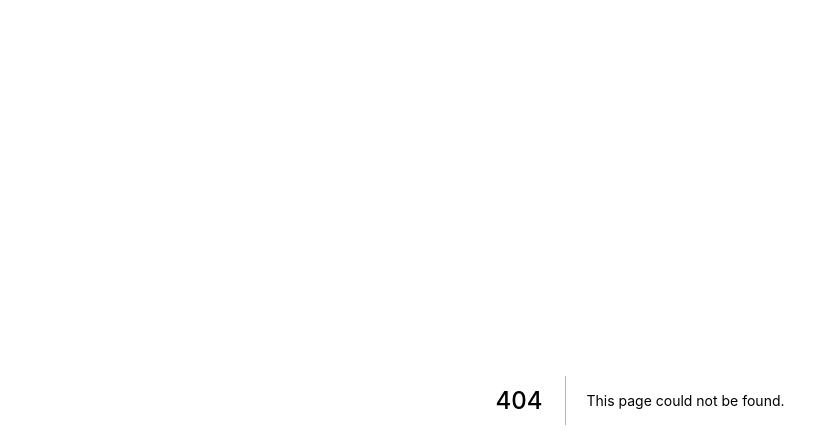
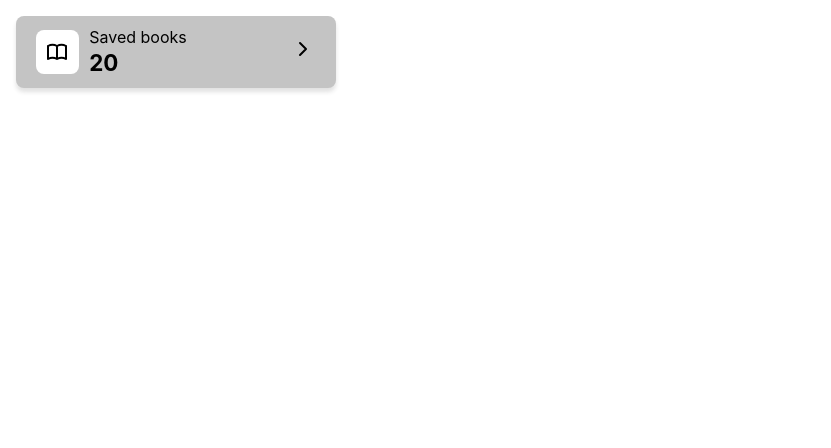
Before and after one commit to doulovera/brainzy, a Next.js app: page /priv/components in a window 1280 px wide. Before the commit this address had no page. Shown: the top 448 px of the page, without its empty margins (0-831 px from the left). Built offline with nearby package versions, Linux system fonts and the light colour scheme.

Commit message:
feat: add info card component

```diff
--- /dev/null
+++ b/components/InfoCard/InfoCard.module.css
@@ -0,0 +1,41 @@
+.card {
+  display: flex;
+  align-items: center;
+  justify-content: space-between;
+  gap: 10px;
+  height: 4.5rem;
+  width: 20rem;
+  padding: 0 20px;
+  background-color: var(--primary);
+  cursor: pointer;
+  border-radius: 8px;
+  box-shadow: 0px 4px 4px #25252522;
+}
+
+.icon_container {
+  display: flex;
+  align-items: center;
+  justify-content: center;
+  aspect-ratio: 1;
+  height: 60%;
+  background-color: #fff;
+  border-radius: 8px;
+  font-size: 25px;
+}
+
+.content {
+  flex: 1;
+}
+
+.content p {
+  margin: 0;
+}
+
+.content h3 {
+  margin: 3px 0 0 0;
+  font-size: 1.4rem;
+}
+
+.arrow {
+  font-size: 25px;
+}
--- /dev/null
+++ b/components/InfoCard/index.tsx
@@ -0,0 +1,32 @@
+import React from 'react';
+import styles from './InfoCard.module.css';
+import { useRouter } from 'next/router';
+import { ArrowRight } from '@components/icons';
+
+type Props = {
+  href: string;
+  icon: React.ReactElement;
+  title: string;
+  amount: string | number;
+}
+
+export default function InfoCard({ href, icon, title, amount, }: Props) {
+  const router = useRouter();
+
+  const handleClick = () => router.push(href);
+
+  return (
+    <div className={styles.card} onClick={handleClick}>
+      <div className={styles.icon_container}>
+        {icon}
+      </div>
+      <div className={styles.content}>
+        <p>{title}</p>
+        <h3>{amount}</h3>
+      </div>
+      <div className={styles.arrow}>
+        <ArrowRight />
+      </div>
+    </div>
+  )
+}
--- /dev/null
+++ b/components/icons/arrow_right.tsx
@@ -0,0 +1,22 @@
+import * as React from "react"
+import { SVGProps } from "react"
+
+const ArrowRight = (props: SVGProps<SVGSVGElement>) => (
+  <svg
+    xmlns="http://www.w3.org/2000/svg"
+    className="icon icon-tabler icon-tabler-chevron-right"
+    width="1em"
+    height="1em"
+    strokeWidth={2}
+    stroke="currentColor"
+    fill="none"
+    strokeLinecap="round"
+    strokeLinejoin="round"
+    {...props}
+  >
+    <path d="M0 0h24v24H0z" stroke="none" />
+    <path d="m9 6 6 6-6 6" />
+  </svg>
+)
+
+export default ArrowRight
--- /dev/null
+++ b/components/icons/book.tsx
@@ -0,0 +1,21 @@
+import * as React from "react"
+import { SVGProps } from "react"
+
+const Book = (props: SVGProps<SVGSVGElement>) => (
+  <svg
+    className="icon icon-tabler icon-tabler-book"
+    width="1em"
+    height="1em"
+    strokeWidth={2}
+    stroke="currentColor"
+    fill="none"
+    strokeLinecap="round"
+    strokeLinejoin="round"
+    {...props}
+  >
+    <path d="M0 0h24v24H0z" stroke="none" />
+    <path d="M3 19a9 9 0 0 1 9 0 9 9 0 0 1 9 0M3 6a9 9 0 0 1 9 0 9 9 0 0 1 9 0M3 6v13M12 6v13M21 6v13" />
+  </svg>
+)
+
+export default Book
--- /dev/null
+++ b/components/icons/index.ts
@@ -0,0 +1,2 @@
+export { default as Book } from './book';
+export { default as ArrowRight } from './arrow_right';
--- a/package.json
+++ b/package.json
@@ -9,8 +9,10 @@
   },
   "dependencies": {
     "next": "12.0.7",
+    "normalize.css": "^8.0.1",
     "react": "17.0.2",
-    "react-dom": "17.0.2"
+    "react-dom": "17.0.2",
+    "styled-components": "^5.3.3"
   },
   "devDependencies": {
     "@types/node": "17.0.2",
--- a/pages/_app.tsx
+++ b/pages/_app.tsx
@@ -1,5 +1,6 @@
 import '../styles/globals.css'
 import type { AppProps } from 'next/app'
+import 'normalize.css/normalize.css'
 
 function MyApp({ Component, pageProps }: AppProps) {
   return <Component {...pageProps} />
--- /dev/null
+++ b/pages/priv/components.tsx
@@ -0,0 +1,20 @@
+import type { NextPage } from 'next';
+import Head from 'next/head';
+import { Book } from '@icons/index'
+
+import InfoCard from '@components/InfoCard';
+
+const components = () => {
+  return (
+    <>
+      <Head>
+        <title>Brainzy - Components</title>
+      </Head>
+      <div style={{ margin: '1rem' }}>
+        <InfoCard href="/priv/components" icon={<Book />} title="Saved books" amount="20" />
+      </div>
+    </>
+  )
+}
+
+export default components
--- a/styles/globals.css
+++ b/styles/globals.css
@@ -1,3 +1,8 @@
+:root {
+  --primary: #c4c4c4;
+  --secondary: #ffffff;
+}
+
 html,
 body {
   padding: 0;
--- a/tsconfig.json
+++ b/tsconfig.json
@@ -17,6 +17,7 @@
     "baseUrl": ".",
     "paths": {
       "@components/*": ["./components/*"],
+      "@icons/*": ["./components/icons/*"],
       "@hooks/*": ["./hooks/*"],
       "@styles/*": ["./styles/*"],
     }
```
Also changed, not shown: pages/profile.tsx (renamed from pages/u/[user]/index.tsx), 2 other files (tests, documents, lock files or other folders).
